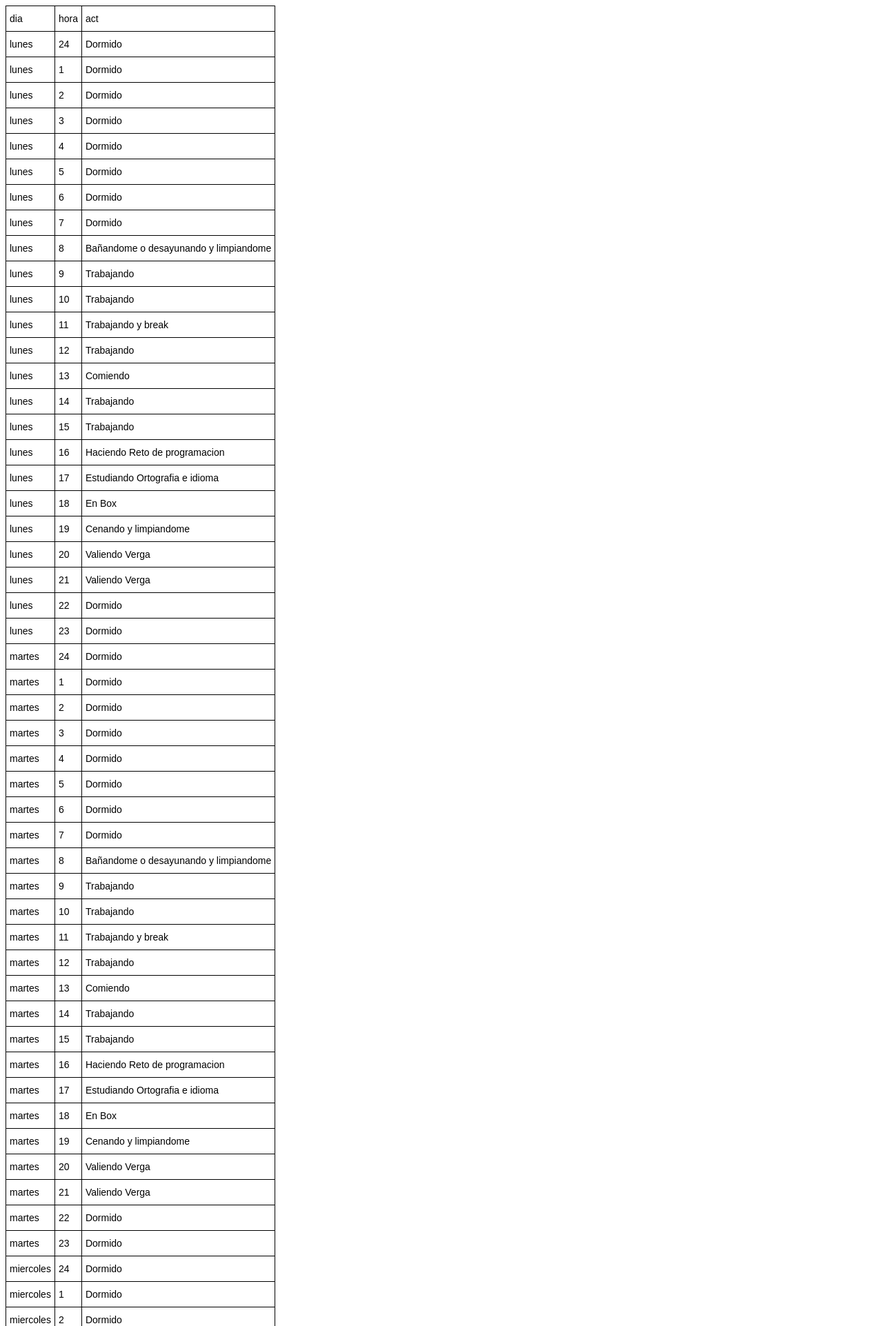
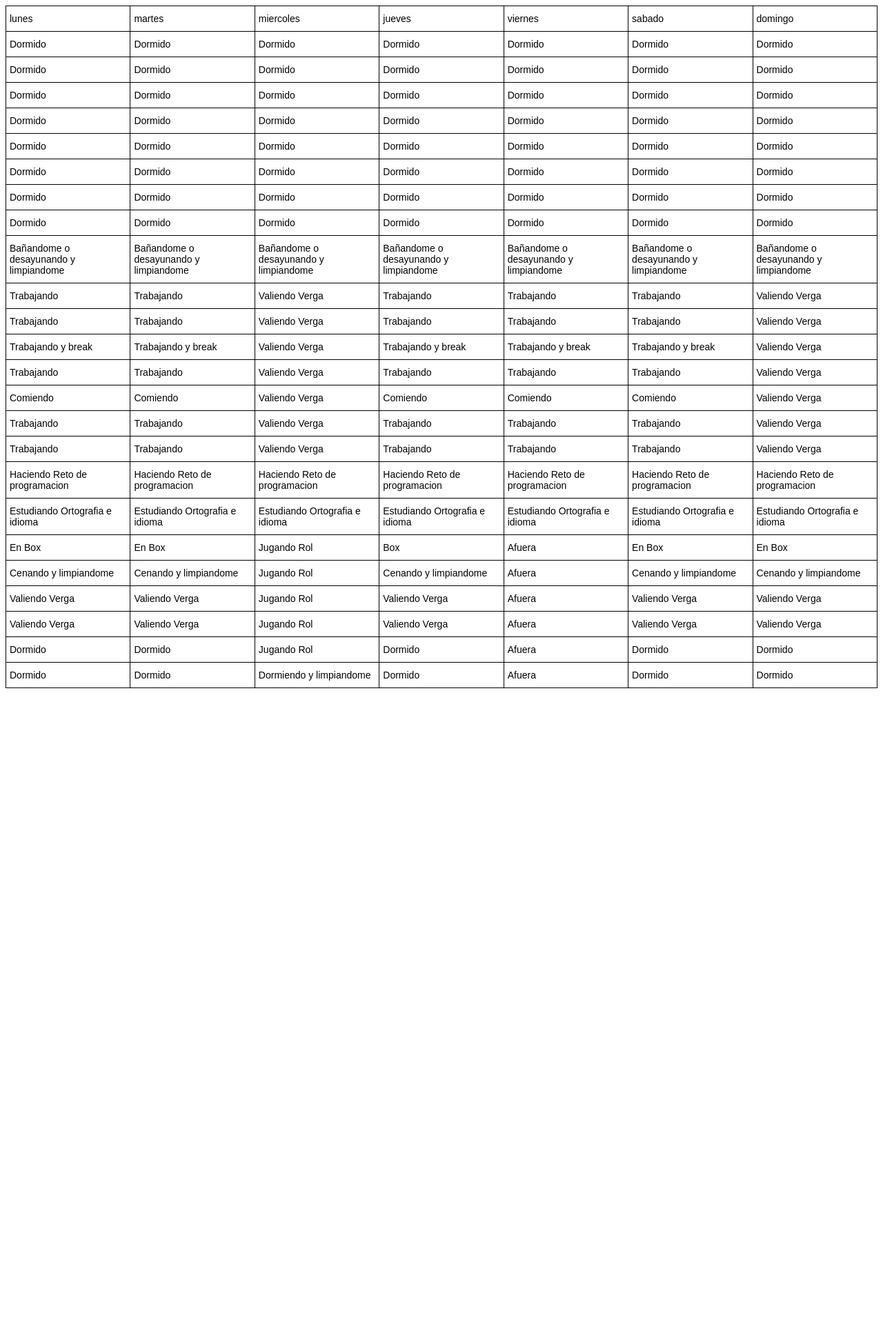
Before and after one commit to santiagoziel/timeMAnagement, a Flask app: page /schedule in a window 1280 px wide. Shown: the top 1923 px of the page at 69% size. After the commit the page ends 998 px from the top, so only its background shows below. Run offline with Flask 2, Linux system fonts and the light colour scheme; a user stored in the database is signed in; data comes from the database, SQL or seed files in the repository.

Commit message:
schedule now displays db data in correct format

```diff
--- a/dta_pkt/routes.py
+++ b/dta_pkt/routes.py
@@ -34,26 +34,8 @@ def dashboard():
 @app.route("/schedule", methods=['GET', 'POST'])
 @login_required
 def schedule():
-    full_schedule = Week.query.all()
-    num_to_day = {
-    0 : "lunes",
-    1: "martes",
-    2: "miercoles",
-    3: "jueves",
-    4: "viernes",
-    5: "sabado",
-    6: "domingo"
-    }
-    day_to_act = {
-    0 : ["d","t","c"],
-    1: ["d","t","c"],
-    2: ["d","t","c"],
-    3: ["d","t","c"],
-    4: ["d","t","c"],
-    5: ["d","t","c"],
-    6: ["d","t","c"]
-    }
-    return render_template("schedule.html", full_schedule = full_schedule, num_to_day = num_to_day)
+    days_to_act = [Week.query.filter_by(dia=idx) for idx in range(7)]
+    return render_template("schedule.html",day_to_act = days_to_act)
 
 @app.route("/logout")
 @login_required
--- a/dta_pkt/templates/schedule.html
+++ b/dta_pkt/templates/schedule.html
@@ -16,18 +16,23 @@
 <table class="tg">
 <thead>
   <tr>
-    <th class="tg-0lax">dia</th>
-    <th class="tg-0lax">hora</th>
-    <th class="tg-0lax">act</th>
+    <th class="tg-0lax">lunes</th>
+    <th class="tg-0lax">martes</th>
+    <th class="tg-0lax">miercoles</th>
+    <th class="tg-0lax">jueves</th>
+    <th class="tg-0lax">viernes</th>
+    <th class="tg-0lax">sabado</th>
+    <th class="tg-0lax">domingo</th>
   </tr>
 </thead>
 <tbody>
-  {% for moment in full_schedule %}
-  <tr>
-    <td>{{num_to_day[moment.dia]}}</td>
-    <td>{{moment.hora}}</td>
-    <td>{{moment.act}}</td>
-  </tr>
+  {% for element in day_to_act[0] %}
+    {% set outer_loop = loop.index0 %}
+    <tr>
+    {% for day in day_to_act %}
+      <td>{{day[outer_loop].act}}</td>
+    {% endfor %}
+    </tr>
   {% endfor %}
 </tbody>
 </table>
```
